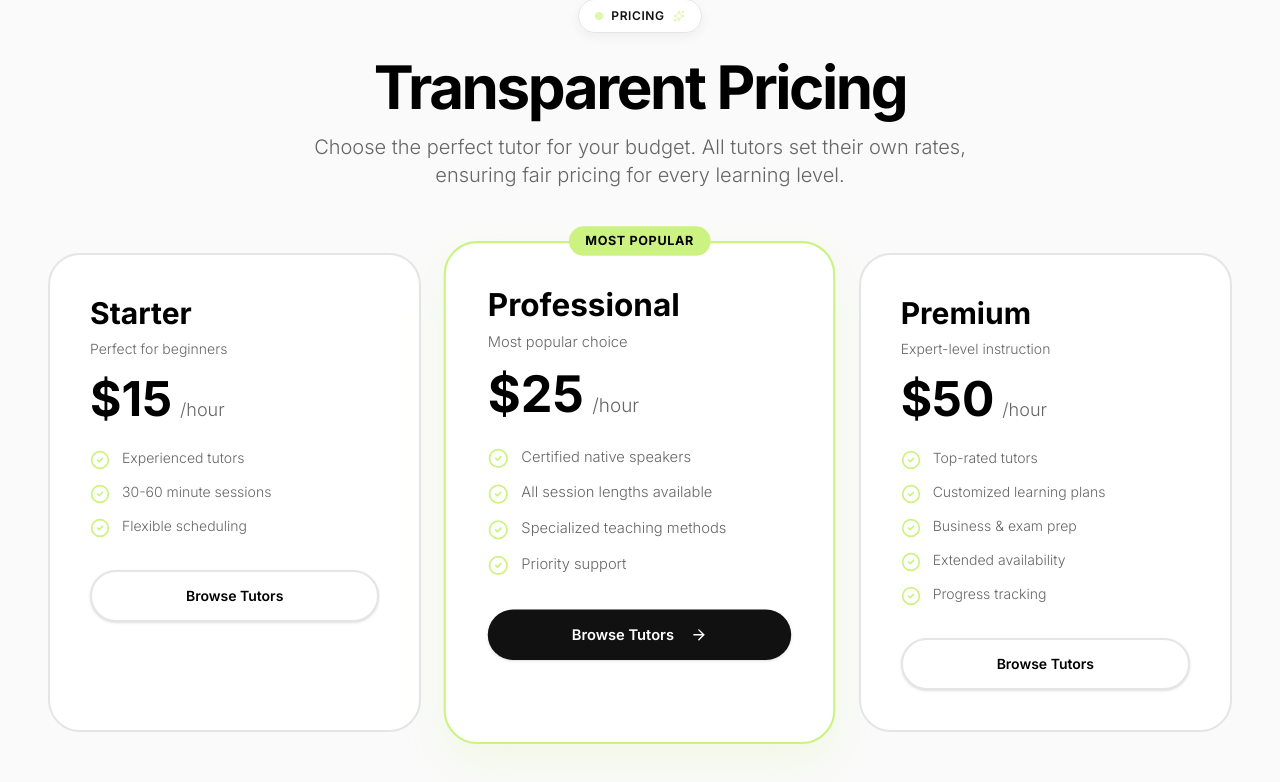
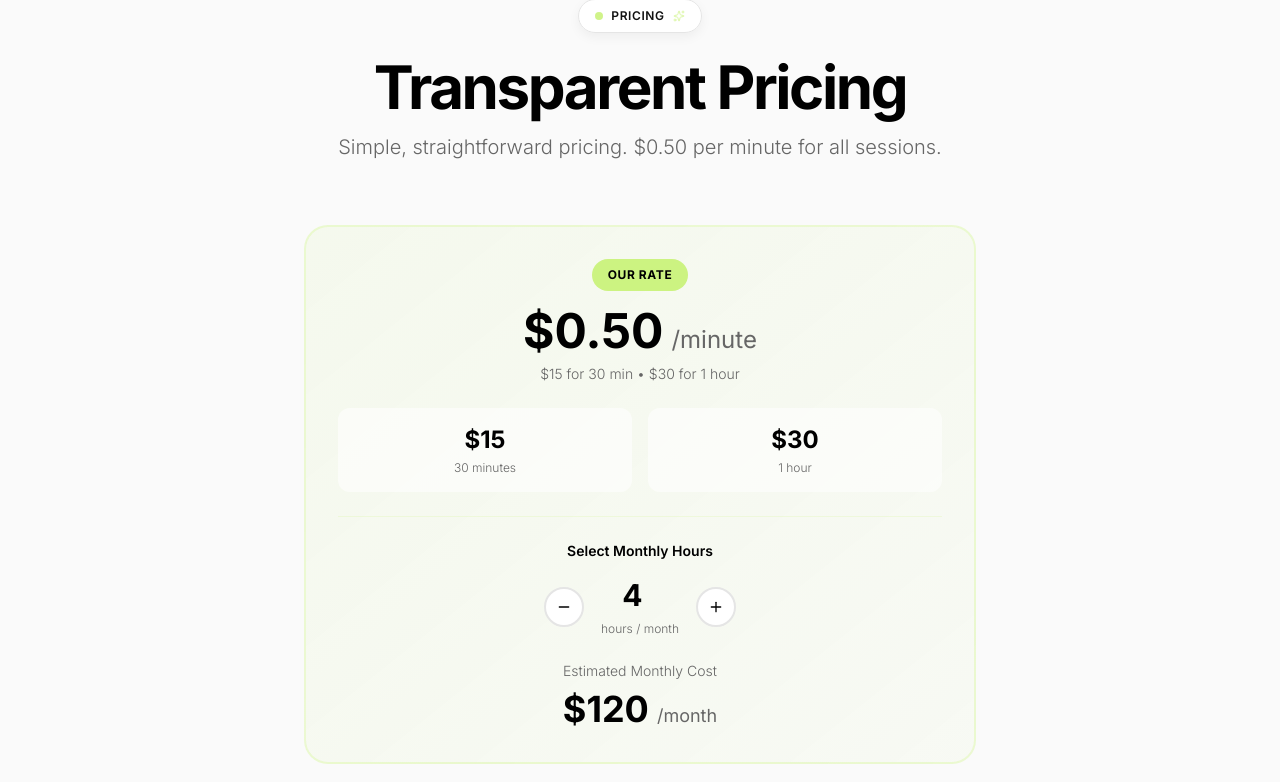
Before and after one commit to supermarios77/Linglix, a Next.js app: page /en in a window 1280 px wide. Shown: the part 1570-2352 px from the top of the page. Built offline with nearby package versions, Linux system fonts and the light colour scheme; no server answers; the database is empty.

Commit message:
✨ Update pricing to --.50/min with interactive monthly hours selector

```diff
--- a/components/landing/PricingSection.tsx
+++ b/components/landing/PricingSection.tsx
@@ -1,8 +1,10 @@
+"use client";
+
+import { useState } from "react";
 import Link from "next/link";
 import { Button } from "@/components/ui/button";
-import { CheckCircle2, Sparkles, ArrowRight } from "lucide-react";
-import { getTranslations } from "next-intl/server";
-import { prisma } from "@/lib/db/prisma";
+import { CheckCircle2, Sparkles, ArrowRight, Plus, Minus } from "lucide-react";
+import { useTranslations } from "next-intl";
 
 interface PricingSectionProps {
   locale: string;
@@ -11,49 +13,39 @@ interface PricingSectionProps {
 /**
  * Pricing Section Component
  *
- * Displays pricing information with average rates and pricing tiers
+ * Displays pricing information with interactive monthly hours selector
  * Production-ready with proper TypeScript types
  */
-export async function PricingSection({ locale }: PricingSectionProps) {
-  const t = await getTranslations("landing.pricing");
+export function PricingSection({ locale }: PricingSectionProps) {
+  const t = useTranslations("landing.pricing");
 
-  // Fetch average hourly rate from approved tutors
-  let averageRate = 25;
-  let minRate = 15;
-  let maxRate = 50;
+  const [monthlyHours, setMonthlyHours] = useState(4);
+  const pricePerMinute = 0.5;
+  const pricePerHour = 30;
+  const pricePerHalfHour = 15;
 
-  try {
-    const rates = await prisma.tutorProfile.findMany({
-      where: {
-        isActive: true,
-        approvalStatus: "APPROVED",
-        hourlyRate: { not: null },
-      },
-      select: {
-        hourlyRate: true,
-      },
-      take: 100, // Sample size
-    });
+  const calculateMonthlyPrice = () => {
+    return monthlyHours * pricePerHour;
+  };
 
-    if (rates.length > 0) {
-      const hourlyRates = rates.map((r) => r.hourlyRate);
-      averageRate = Math.round(
-        hourlyRates.reduce((sum, rate) => sum + rate, 0) / hourlyRates.length
-      );
-      minRate = Math.min(...hourlyRates);
-      maxRate = Math.max(...hourlyRates);
-    }
-  } catch (error) {
-    // Fallback to default values if database query fails
-    if (process.env.NODE_ENV === "development") {
-      console.error("[PricingSection] Database error:", error);
-    }
-  }
+  const handleIncrement = () => {
+    setMonthlyHours((prev) => Math.min(prev + 1, 100));
+  };
+
+  const handleDecrement = () => {
+    setMonthlyHours((prev) => Math.max(prev - 1, 1));
+  };
+
+  const handleHoursChange = (e: React.ChangeEvent<HTMLInputElement>) => {
+    const value = parseInt(e.target.value) || 1;
+    setMonthlyHours(Math.max(1, Math.min(100, value)));
+  };
 
   const pricingTiers = [
     {
       name: t("tier.starter.name"),
-      price: minRate,
+      duration: "30 min",
+      price: pricePerHalfHour,
       description: t("tier.starter.description"),
       features: [
         t("tier.starter.feature1"),
@@ -64,7 +56,8 @@ export async function PricingSection({ locale }: PricingSectionProps) {
     },
     {
       name: t("tier.professional.name"),
-      price: averageRate,
+      duration: "1 hour",
+      price: pricePerHour,
       description: t("tier.professional.description"),
       features: [
         t("tier.professional.feature1"),
@@ -76,7 +69,8 @@ export async function PricingSection({ locale }: PricingSectionProps) {
     },
     {
       name: t("tier.premium.name"),
-      price: maxRate,
+      duration: "1 hour",
+      price: pricePerHour,
       description: t("tier.premium.description"),
       features: [
         t("tier.premium.feature1"),
@@ -104,6 +98,95 @@ export async function PricingSection({ locale }: PricingSectionProps) {
         <p className="text-base sm:text-lg md:text-xl text-[#666] dark:text-[#a1a1aa] max-w-2xl mx-auto font-light">
           {t("subtitle")}
         </p>
+      </div>
+
+      {/* Pricing Info Banner */}
+      <div className="mb-12 max-w-2xl mx-auto">
+        <div className="bg-gradient-to-br from-[#ccf381]/10 to-[#ccf381]/5 dark:from-[#ccf381]/20 dark:to-[#ccf381]/10 border-2 border-[#ccf381]/30 dark:border-[#ccf381]/30 rounded-[24px] p-6 sm:p-8">
+          <div className="text-center mb-6">
+            <div className="inline-flex items-center gap-2 px-4 py-2 bg-[#ccf381] text-black rounded-full text-xs font-bold uppercase tracking-wider mb-4">
+              {t("ratePerMinute")}
+            </div>
+            <div className="text-4xl sm:text-5xl font-bold text-black dark:text-white mb-2">
+              ${pricePerMinute.toFixed(2)}
+              <span className="text-xl sm:text-2xl font-normal text-[#666] dark:text-[#a1a1aa] ml-2">
+                /{t("minute")}
+              </span>
+            </div>
+            <p className="text-sm text-[#666] dark:text-[#a1a1aa] font-light">
+              {t("rateBreakdown")}
+            </p>
+          </div>
+
+          <div className="grid grid-cols-2 gap-4 mb-6">
+            <div className="text-center p-4 bg-white/60 dark:bg-[#1a1a1a]/60 rounded-xl">
+              <div className="text-2xl font-bold text-black dark:text-white mb-1">
+                ${pricePerHalfHour}
+              </div>
+              <div className="text-xs text-[#666] dark:text-[#a1a1aa] font-light">
+                {t("halfHour")}
+              </div>
+            </div>
+            <div className="text-center p-4 bg-white/60 dark:bg-[#1a1a1a]/60 rounded-xl">
+              <div className="text-2xl font-bold text-black dark:text-white mb-1">
+                ${pricePerHour}
+              </div>
+              <div className="text-xs text-[#666] dark:text-[#a1a1aa] font-light">
+                {t("fullHour")}
+              </div>
+            </div>
+          </div>
+
+          {/* Monthly Hours Selector */}
+          <div className="border-t border-[#ccf381]/20 dark:border-[#ccf381]/20 pt-6">
+            <label className="block text-sm font-semibold text-black dark:text-white mb-4 text-center">
+              {t("selectMonthlyHours")}
+            </label>
+            <div className="flex items-center justify-center gap-4">
+              <button
+                onClick={handleDecrement}
+                className="w-10 h-10 rounded-full bg-white dark:bg-[#1a1a1a] border-2 border-[#e5e5e5] dark:border-[#262626] flex items-center justify-center hover:border-[#ccf381] dark:hover:border-[#ccf381] hover:bg-[#ccf381]/10 dark:hover:bg-[#ccf381]/10 transition-all duration-200 disabled:opacity-50 disabled:cursor-not-allowed"
+                disabled={monthlyHours <= 1}
+              >
+                <Minus className="w-4 h-4 text-black dark:text-white" />
+              </button>
+
+              <div className="flex flex-col items-center gap-2">
+                <input
+                  type="number"
+                  min="1"
+                  max="100"
+                  value={monthlyHours}
+                  onChange={handleHoursChange}
+                  className="w-20 text-center text-3xl font-bold text-black dark:text-white bg-transparent border-none focus:outline-none"
+                />
+                <span className="text-xs text-[#666] dark:text-[#a1a1aa] font-light">
+                  {t("hours")} / {t("month")}
+                </span>
+              </div>
+
+              <button
+                onClick={handleIncrement}
+                className="w-10 h-10 rounded-full bg-white dark:bg-[#1a1a1a] border-2 border-[#e5e5e5] dark:border-[#262626] flex items-center justify-center hover:border-[#ccf381] dark:hover:border-[#ccf381] hover:bg-[#ccf381]/10 dark:hover:bg-[#ccf381]/10 transition-all duration-200 disabled:opacity-50 disabled:cursor-not-allowed"
+                disabled={monthlyHours >= 100}
+              >
+                <Plus className="w-4 h-4 text-black dark:text-white" />
+              </button>
+            </div>
+
+            <div className="mt-6 text-center">
+              <div className="text-sm text-[#666] dark:text-[#a1a1aa] mb-2 font-light">
+                {t("estimatedMonthly")}
+              </div>
+              <div className="text-3xl sm:text-4xl font-bold text-black dark:text-white">
+                ${calculateMonthlyPrice().toLocaleString()}
+                <span className="text-lg font-normal text-[#666] dark:text-[#a1a1aa] ml-2">
+                  /{t("month")}
+                </span>
+              </div>
+            </div>
+          </div>
+        </div>
       </div>
 
       {/* Pricing Cards */}
@@ -135,7 +218,7 @@ export async function PricingSection({ locale }: PricingSectionProps) {
                   ${tier.price}
                 </span>
                 <span className="text-lg text-[#666] dark:text-[#a1a1aa] font-light">
-                  /{t("hour")}
+                  /{tier.duration}
                 </span>
               </div>
             </div>
--- a/messages/en.json
+++ b/messages/en.json
@@ -256,12 +256,21 @@
     "pricing": {
       "badge": "Pricing",
       "title": "Transparent Pricing",
-      "subtitle": "Choose the perfect tutor for your budget. All tutors set their own rates, ensuring fair pricing for every learning level.",
+      "subtitle": "Simple, straightforward pricing. $0.50 per minute for all sessions.",
       "popular": "Most Popular",
       "hour": "hour",
+      "minute": "minute",
       "cta": "Browse Tutors",
-      "note": "Prices vary by tutor experience, specialization, and availability. Book sessions in 30, 60, or 90-minute increments.",
+      "note": "Book sessions in 30 or 60-minute increments. Flexible scheduling with no commitments.",
       "guarantee": "No hidden fees. Cancel anytime.",
+      "ratePerMinute": "Our Rate",
+      "rateBreakdown": "$15 for 30 min • $30 for 1 hour",
+      "halfHour": "30 minutes",
+      "fullHour": "1 hour",
+      "selectMonthlyHours": "Select Monthly Hours",
+      "hours": "hours",
+      "month": "month",
+      "estimatedMonthly": "Estimated Monthly Cost",
       "tier": {
         "starter": {
           "name": "Starter",
```
